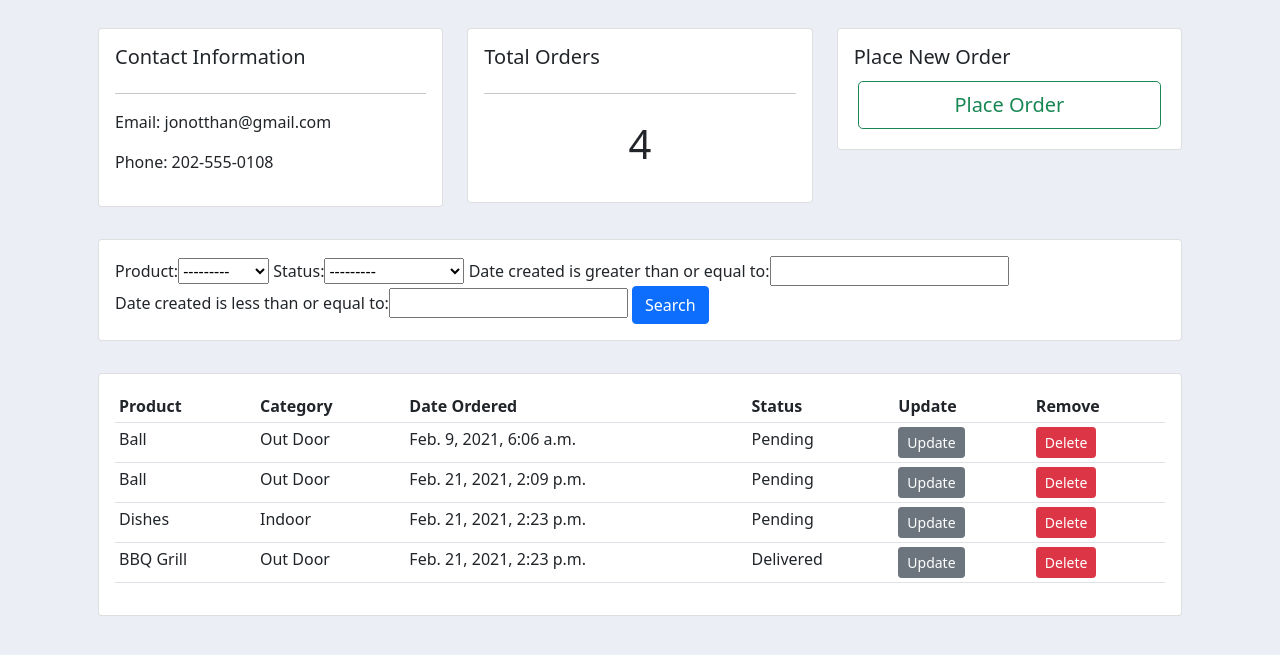
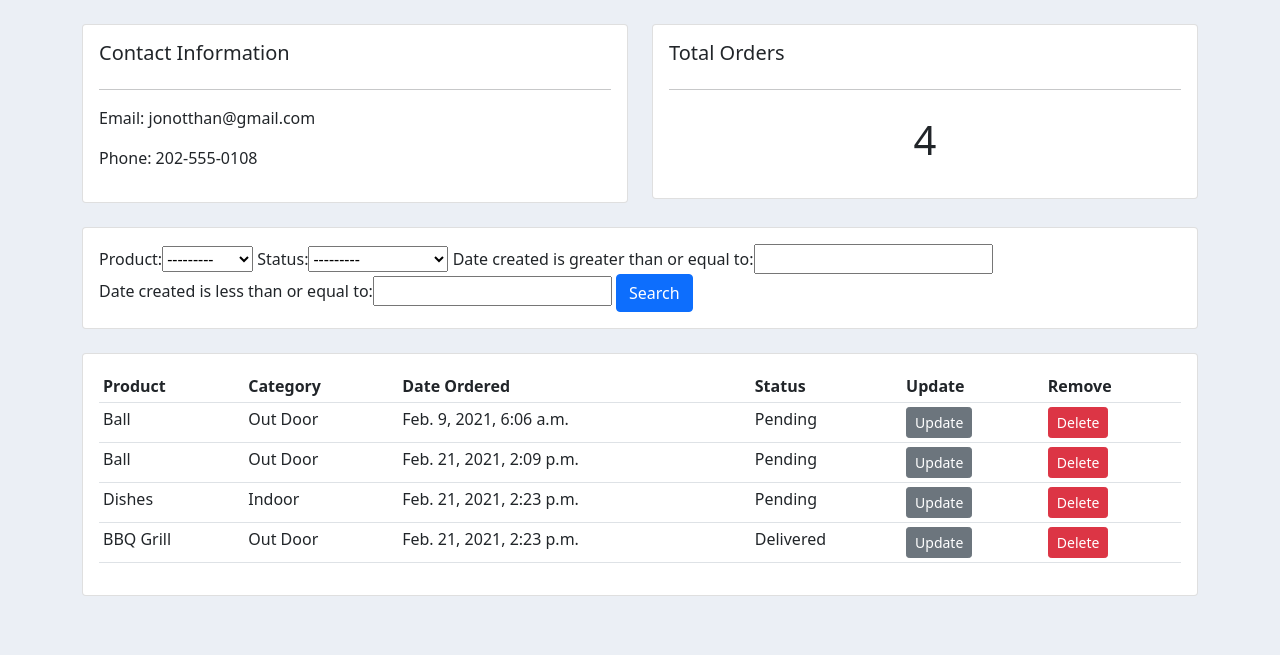
Before and after one commit to M-Moein-M/Django-Customer-Manager, a Django app: page /customer/1 in a window 1280 px wide. Shown: the part 56-711 px from the top of the page. Run offline with Django 3.2, Linux system fonts and the light colour scheme; a user stored in the database is signed in; data comes from the database, SQL or seed files in the repository; parts of the project's set-up code (start-up, migrations or seed data) failed here and were passed over.

Commit message:
chore: remove plcae-order link from customer page

```diff
--- a/accounts/templates/accounts/customer.html
+++ b/accounts/templates/accounts/customer.html
@@ -3,8 +3,8 @@
 {% block content %}
 <br>
 
-<div class="row m-1">
-    <div class="col-md">
+<div class="row">
+    <div class="col-md-6">
         <div class="card card-body">
             <h5>Contact Information</h5>
             <hr>
@@ -13,26 +13,18 @@
         </div>
     </div>
 
-    <div class="col-md">
+    <div class="col-md-6">
         <div class="card card-body">
             <h5>Total Orders</h5>
             <hr>
             <h1 style="text-align: center;padding: 10px">{{orders_count}}</h1>
         </div>
     </div>
-
-    <div class="col-md">
-        <div class="card card-body">
-            <h5>Place New Order</h5>
-            <a class="btn btn-outline-success m-1 btn-lg btn-block" href="{% url 'create_order' customer.id %}">Place Order</a>
-
-        </div>
-    </div>
 </div>
 
 
 <br>
-<div class="row m-1">
+<div class="row">
     <div class="col">
         <div class="card card-body">
             <form method="get">
@@ -46,7 +38,7 @@
 </div>
 <br>
 
-<div class="row m-1">
+<div class="row">
     <div class="col-md">
         <div class="card card-body">
             <table class="table table-sm">
```
